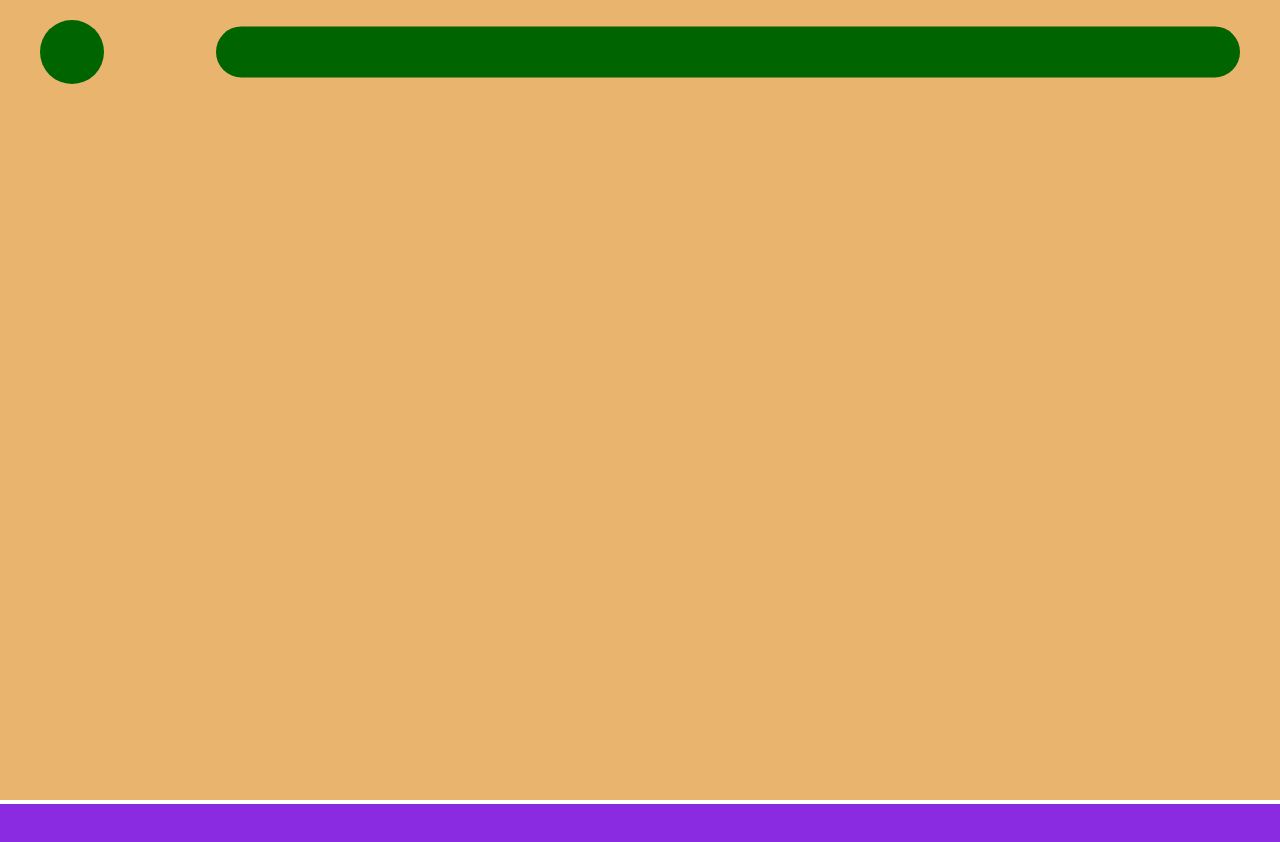
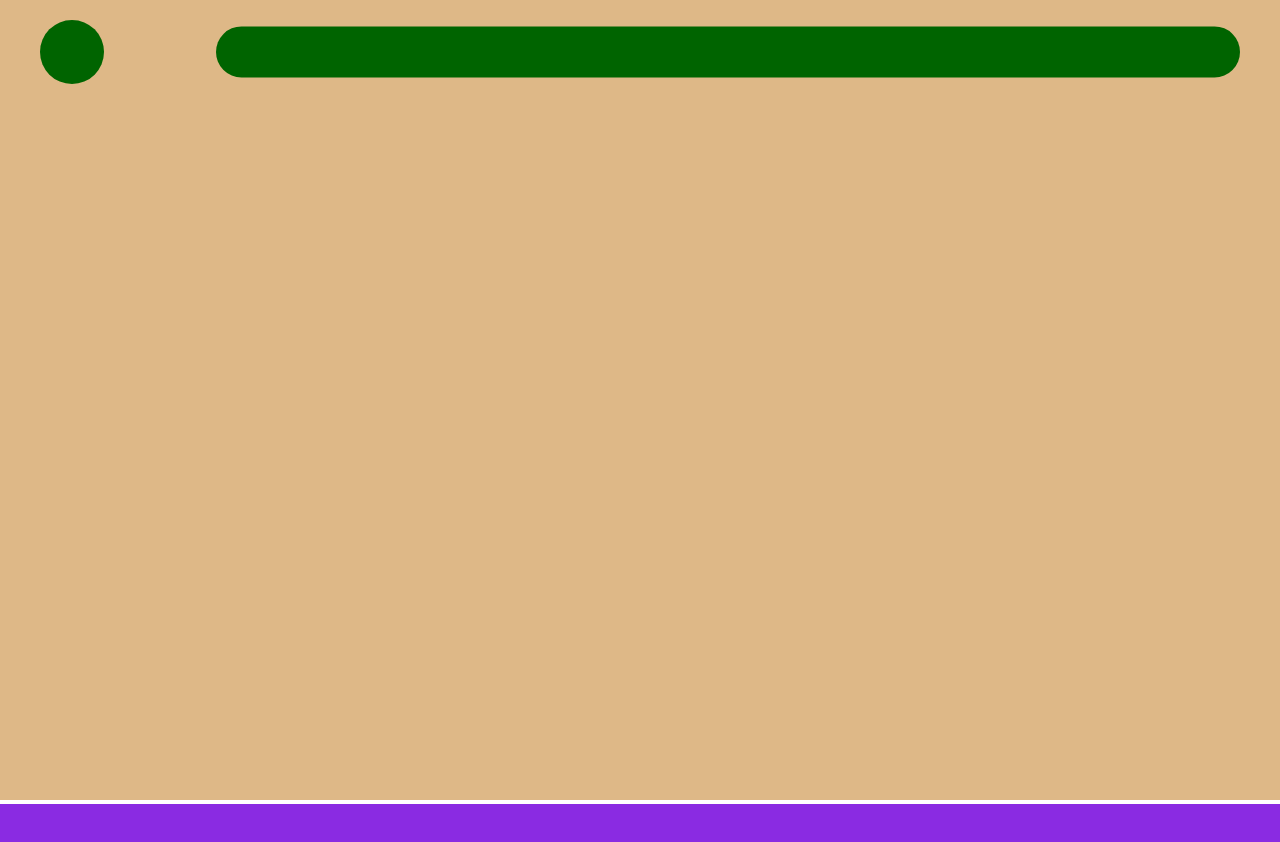
Before and after one commit to Maarten-JB/Website, a plain HTML site: page index.html in a window 1280 px wide. Shown: the top 842 px of the page. Drawn offline with Linux system fonts and the light colour scheme.

Commit message:
reverse test

```diff
--- a/index.css
+++ b/index.css
@@ -36,7 +36,7 @@ body {
 }
 
 #landing {
-  background-color: rgb(233, 180, 110);
+  background-color: burlywood;
   display: inline-block;
   height: 100vh;
   width: 100vw;
```
